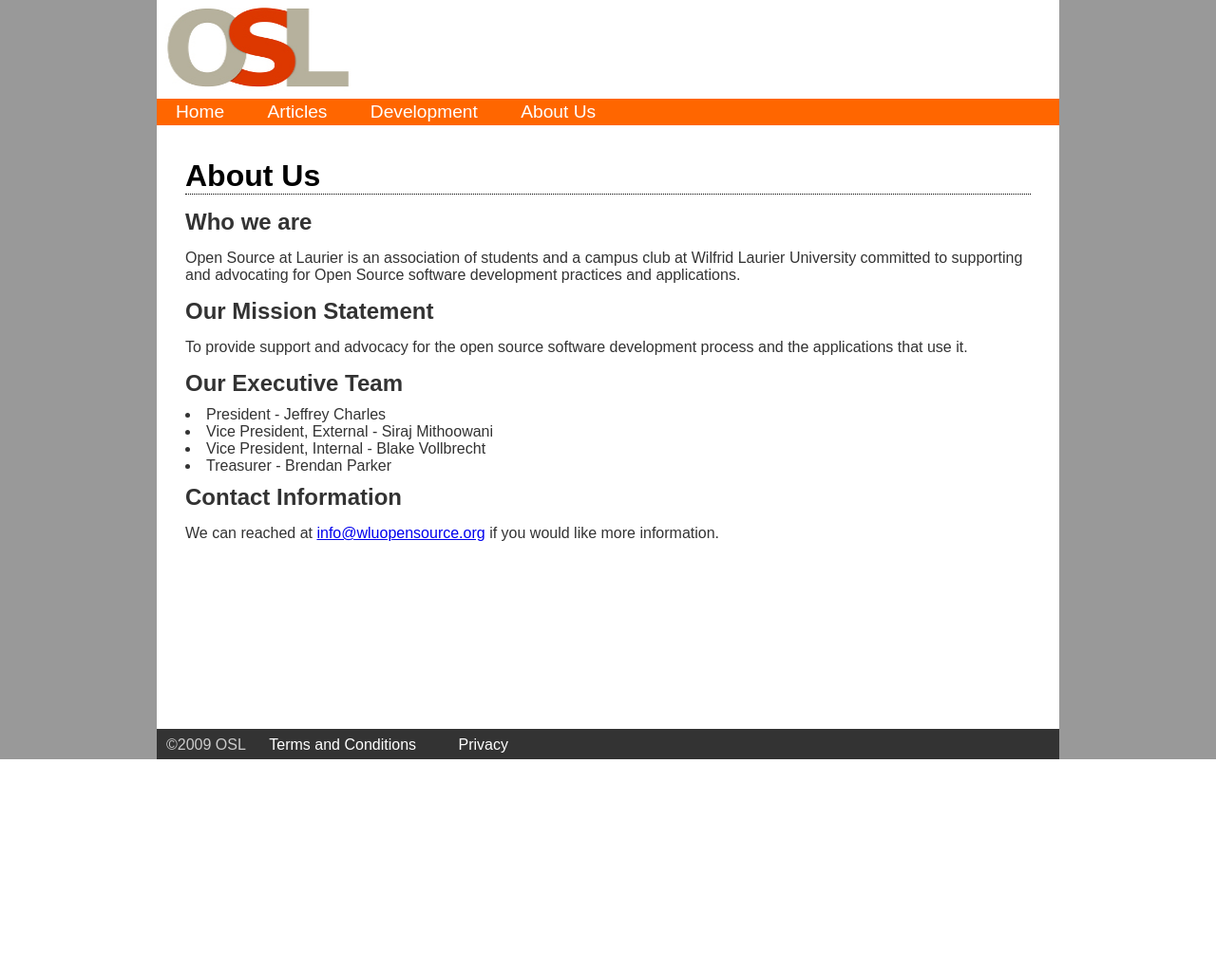
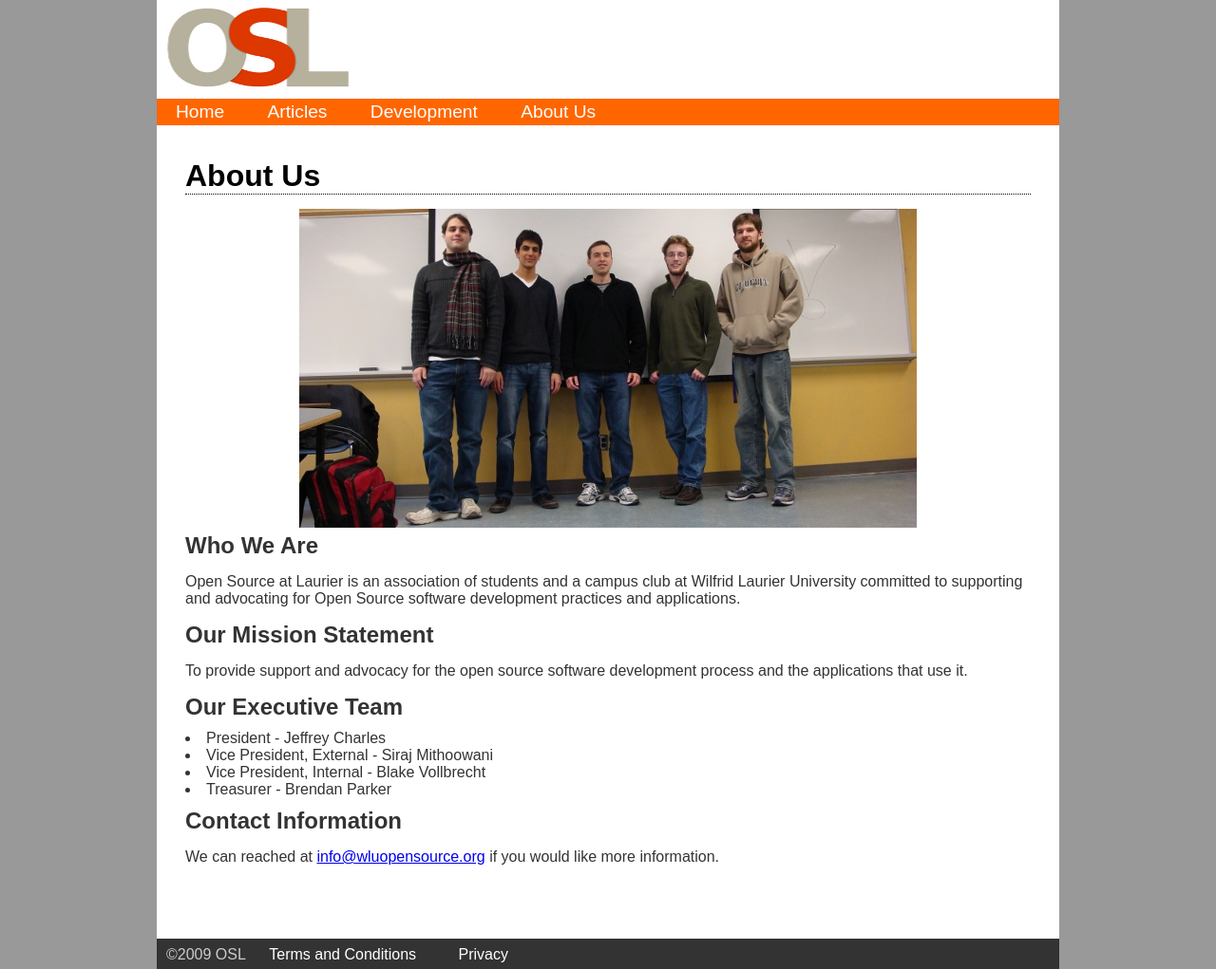
Before and after one commit to jeffcharles/Open-Source-at-Laurier-Website, a Django app: template media/templates/about.html in a window 1280 px wide. Shown: the whole page at 95% size. Before the commit the page ends 800 px from the top, so only its background shows below. Run offline with Django 3.2, Linux system fonts and the light colour scheme; the template is opened without the code that fills it, so the values that code supplies are empty; parts of the project's set-up code (start-up, migrations or seed data) failed here and were passed over.

Commit message:
Add group photo to about us page

```diff
--- a/media/css/global.css
+++ b/media/css/global.css
@@ -36,6 +36,11 @@ body {
     padding-left: 30px;
     padding-right: 30px;
     padding-bottom: 2.0em;
+}
+
+#content img {
+    margin-bottom: 5px;
+    margin-top: 5px;
 }
 
 #content ol {
--- a/media/templates/about.html
+++ b/media/templates/about.html
@@ -8,7 +8,9 @@
 
 <h1>About Us</h1>
 
-<h2>Who we are</h2>
+<img src="{{ MEDIA_URL }}/images/osl-group-photo.jpg" alt="OSL group photo" width="650" height="336" style="display: block; margin-left: auto; margin-right: auto;"/>
+
+<h2>Who We Are</h2>
 <p>Open Source at Laurier is an association of students and a campus club at
 Wilfrid Laurier University committed to supporting and advocating for Open
 Source software development practices and applications.</p>
```
Also changed, not shown: media/images/osl-group-photo.jpg (added).
